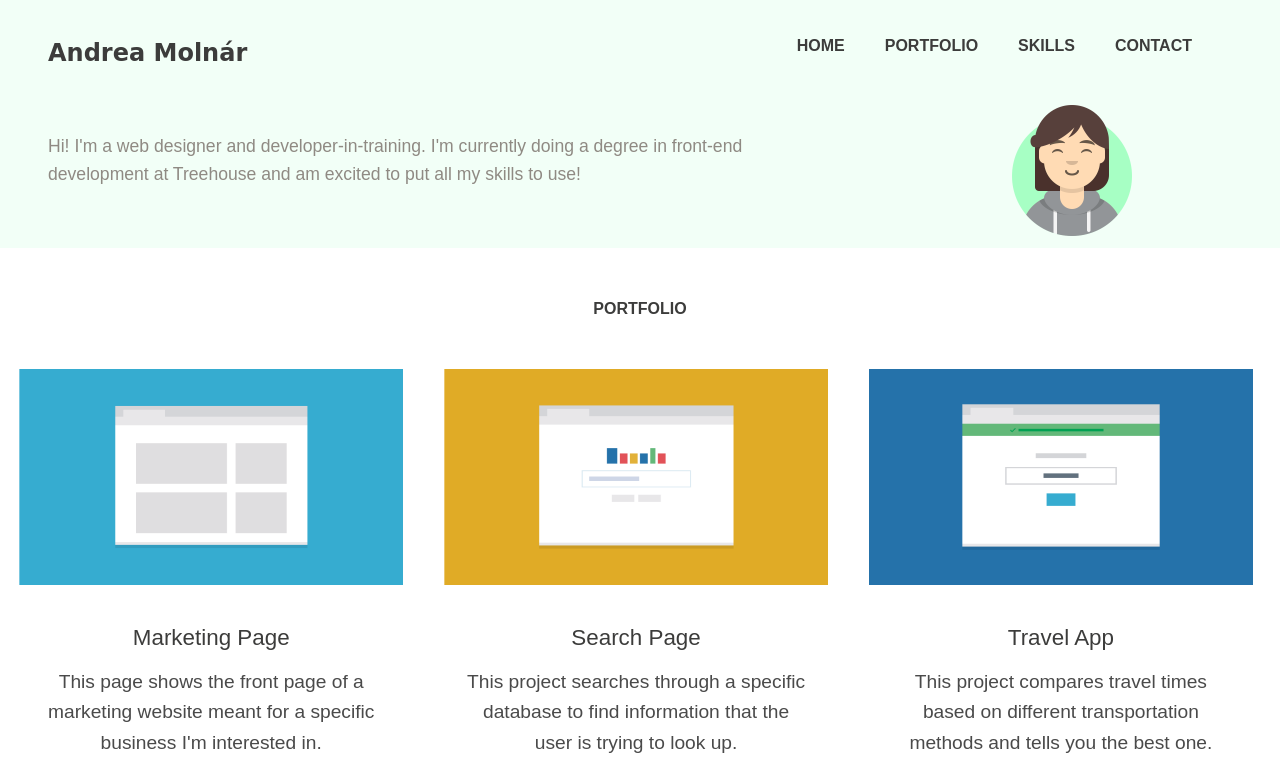
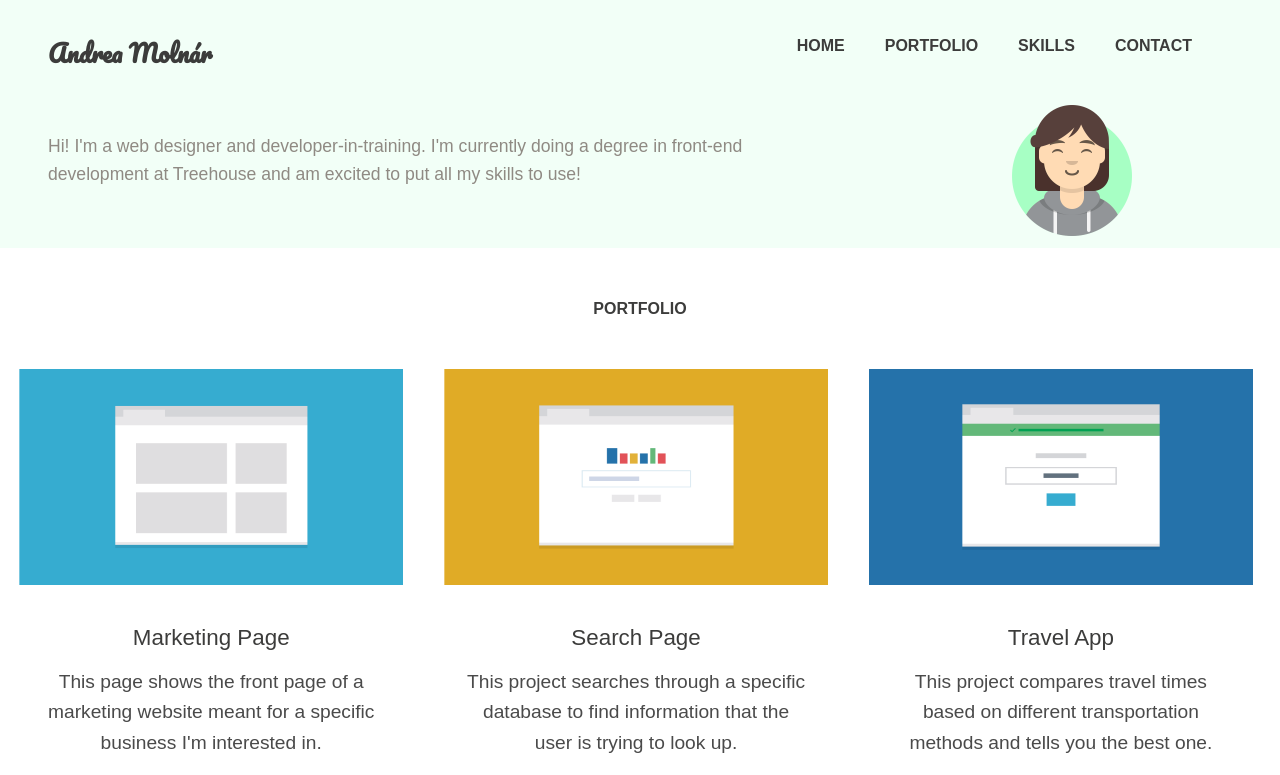
Before and after one commit to Andivagyoken/Techdegree-Project-2, a plain HTML site: page index.html in a window 1280 px wide. Shown: the top 775 px of the page. Drawn offline with Linux system fonts and the light colour scheme.

Commit message:
Fixed web fonts import

```diff
--- a/css/styles.css
+++ b/css/styles.css
@@ -1,13 +1,6 @@
 /* ===============
    Base element styles
 ================== */
-
-/* Web fonts */
-@font-face {
-  font-family: "Pacifico", cursive;
-  font-family: "Source Sans Pro", sans-serif;
-  src: url("https://fonts.googleapis.com/css?family=Pacifico|Source+Sans+Pro");
-}
 
 /* Base element styles */
 
--- a/index.html
+++ b/index.html
@@ -7,6 +7,7 @@
     <link rel="stylesheet" type="text/css" href="css/styles.css">
     <link rel="stylesheet" type="text/css" href="css/normalize.css">
     <link rel="shortcut icon" type="image/x-icon" href="img/favicon.ico">
+    <link href="https://fonts.googleapis.com/css?family=Open+Sans|Pacifico" rel="stylesheet">
   </head>
 
   <body>
```
